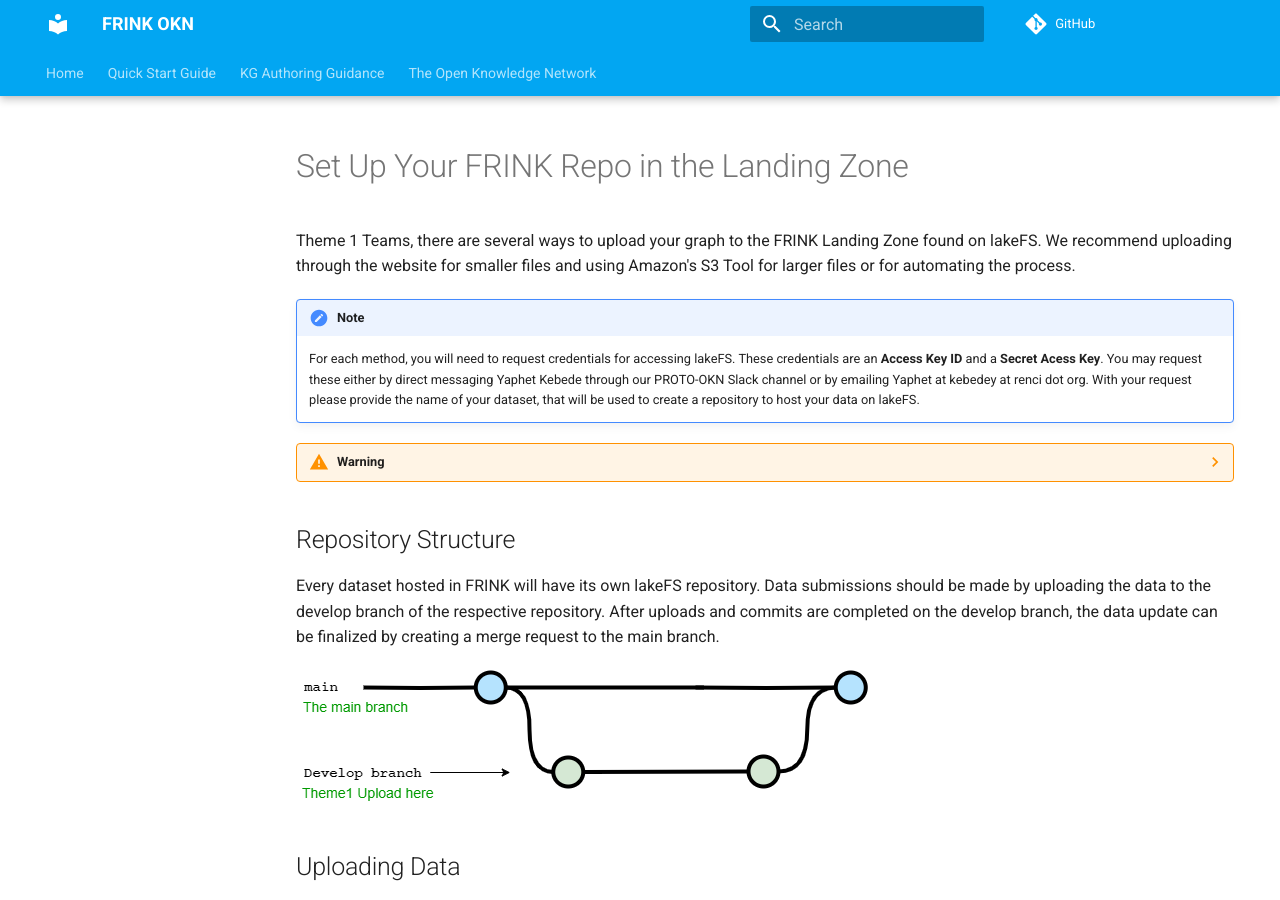
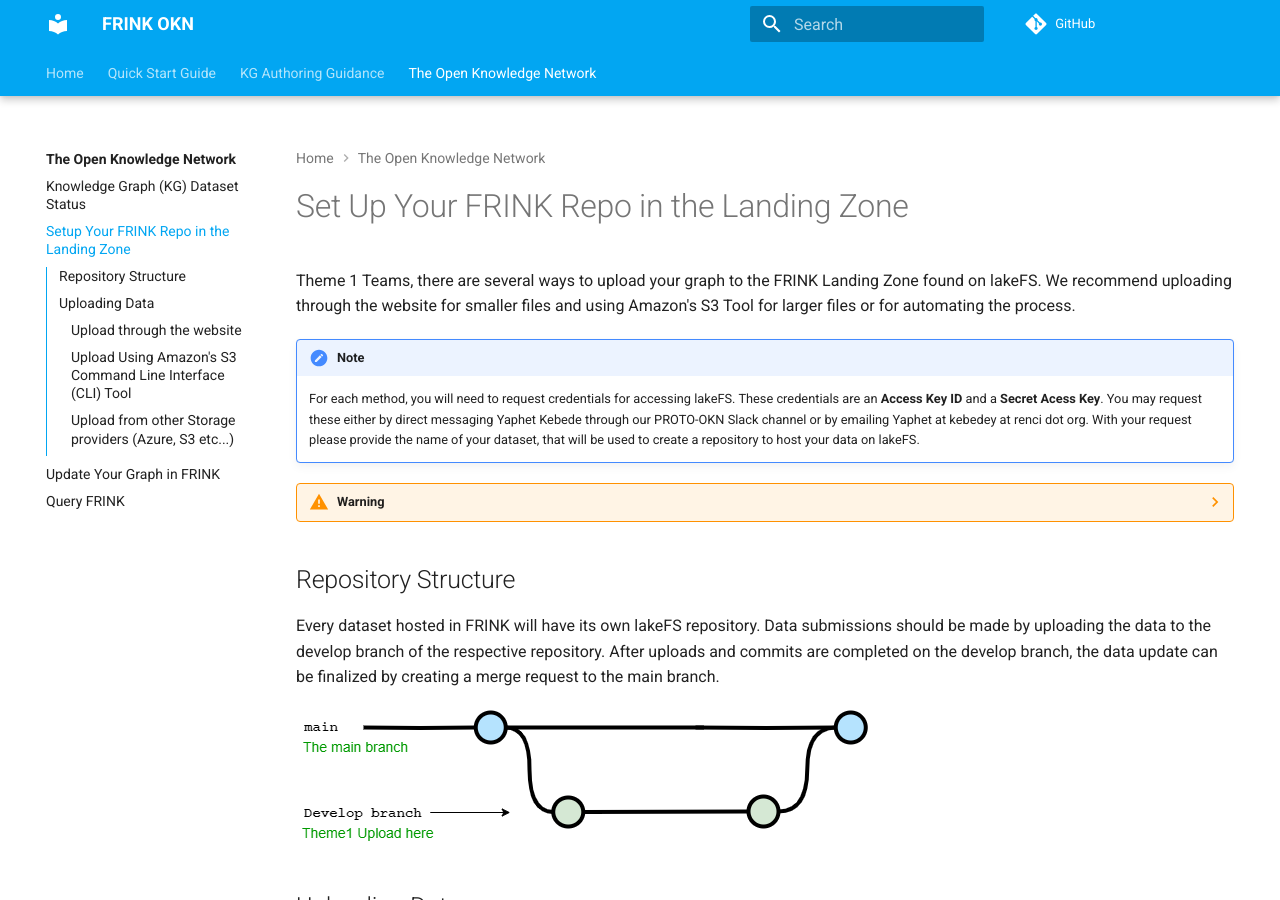
Before and after one commit to frink-okn/frink-landing-zone, an MkDocs documentation site: the page built from docs/help/setup.md, in a window 1280 px wide and 900 px high. Built offline with MkDocs 1.6.1 and Material for MkDocs 9.7.7, drawn with Linux system fonts in a browser that asks for light colours; comment, search, counter and statistics services are not loaded.

Commit message:
yaml edits

```diff
--- a/mkdocs.yml
+++ b/mkdocs.yml
@@ -27,7 +27,7 @@
   - Home: index.md
   - Quick Start Guide:
     - help/index.md
-    - Setup Your FRINK Repo in the Landing Zone: help/upload-to-lakefs.md
+    - Setup Your FRINK Repo in the Landing Zone: help/setup.md
     - Update Your Graph in FRINK: help/update.md
     - Query knowledge graphs in FRINK: help/query-page.md
   - KG Authoring Guidance:
@@ -35,7 +35,8 @@
   - The Open Knowledge Network:
     - okn/index.md
     - Knowledge Graph (KG) Dataset Status: okn/kgstatus.md
-    - Upload Your Graph to the FRINK Landing Zone: help/upload-to-lakefs.md
+    - Setup Your FRINK Repo in the Landing Zone: help/setup.md
+    - Update Your Graph in FRINK: help/update.md
     - Query FRINK: https://frink.apps.renci.org
 site_url: https://frink-okn.github.io
 repo_url: https://github.com/frink-okn/frink-landing-zone/
```
